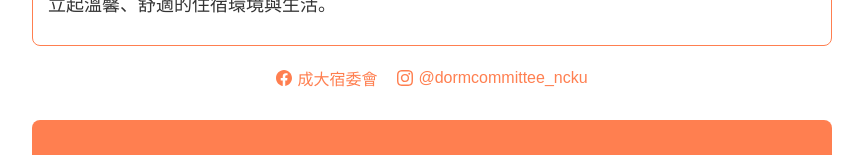
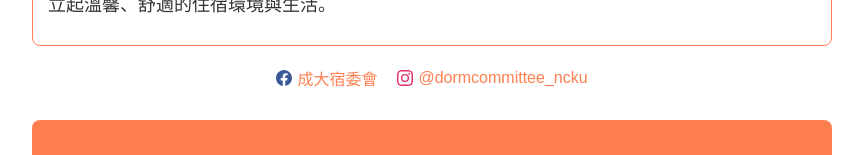
Before and after one commit to yenslife/ncku-dorm-committee-intro-2024, a React (Create React App) app: page / in a window 1280 px wide. Shown: the part 1005-1160 px from the top of the page, without its empty margins (208-1071 px from the left). Built offline with nearby package versions, Linux system fonts and the light colour scheme.

Commit message:
Update link

```diff
--- a/src/DormCommitteePage.js
+++ b/src/DormCommitteePage.js
@@ -84,7 +84,7 @@ const DormCommitteeIntro = () => {
     <div style={styles.container}>
       <header style={styles.header}>
         {/* <h1 style={styles.title}>國立成功大學宿委會介紹</h1> */}
-        <div style={{display: 'flex', justifyContent: 'center', alignItems: 'center'}}>
+        <div style={{display: 'flex', justifyContent: 'center', alignItems: 'center'}} >
           <span style={{...styles.title, marginRight: '2px'}}>國立成功大學宿委會介紹</span>
           {/* <div style={{...styles.logo, backgroundColor: '#FF7F50', clipPath: 'polygon(0 0, 100% 0, 100% 70%, 70% 100%, 0 100%)'}}></div> */}
           {/* 放一張圖片，讓他大一點 */}
@@ -122,14 +122,14 @@ const DormCommitteeIntro = () => {
         </section>
 
         <div style={styles.socialLinks}>
-          <a href="/#" style={styles.link}>
+          <a href="https://www.facebook.com/DormCommittee.NCKU" style={styles.link}>
             {/* <Facebook size={24} style={{...styles.icon, color: '#FF7F50'}} /> */}
-            <BsFacebook style={{...styles.icon, color: '#FF7F50'}} />
+            <BsFacebook style={{...styles.icon, color: '#3b5998'}} />
             <span style={{color: '#FF7F50'}}>成大宿委會</span>
           </a>
-          <a href="/#" style={styles.link}>
+          <a href="https://www.instagram.com/dormcommittee_ncku/" style={styles.link}>
             {/* <Instagram size={24} style={{...styles.icon, color: '#FF7F50'}} /> */}
-            <BsInstagram style={{...styles.icon, color: '#FF7F50'}} />
+            <BsInstagram style={{...styles.icon, color: '#E1306C'}} />
             <span style={{color: '#FF7F50'}}>@dormcommittee_ncku</span>
           </a>
         </div>
```
